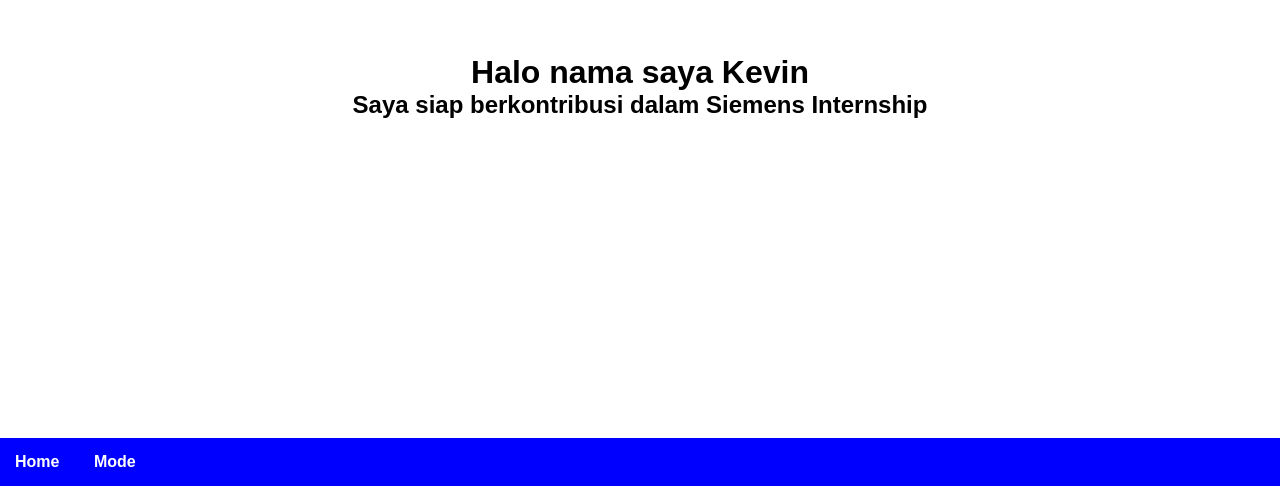
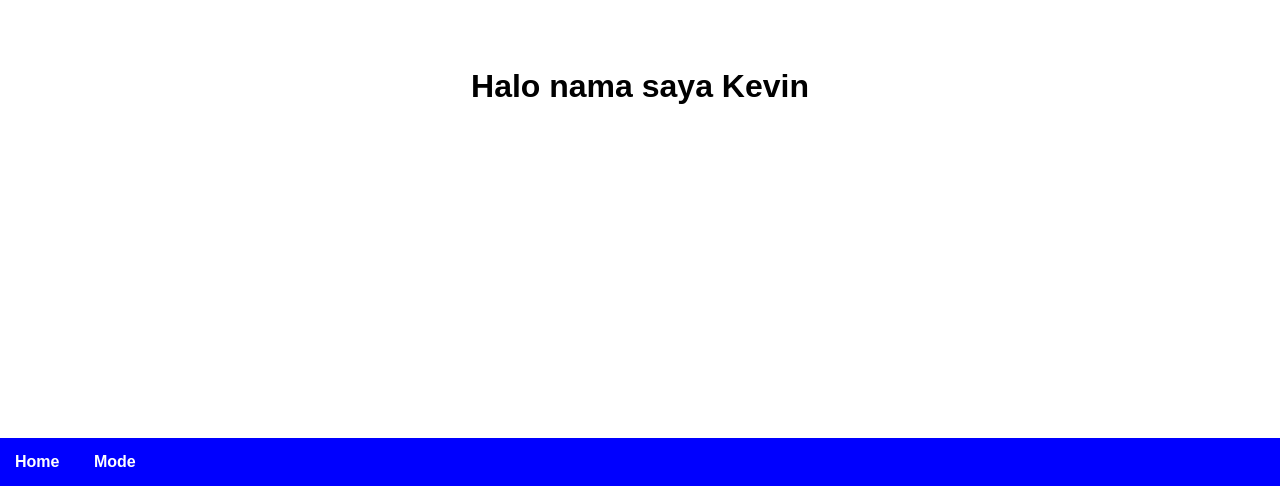
Before and after one commit to vinxzs/WebSimple, a plain HTML site: page index.html in a window 1280 px wide. Shown: the part 314-800 px from the top of the page. Drawn offline with Linux system fonts and the light colour scheme.

```diff
--- a/index.html
+++ b/index.html
@@ -13,7 +13,6 @@
             <a onclick="darkMode()" id="mode">Mode</a>
         </nav>
         <h1>Halo nama saya Kevin</h1>
-        <h2>Saya siap berkontribusi dalam Siemens Internship</h2>
         <p class="info" id="info"></p>
     </div>
     <!-- Initializing Function -->
```
